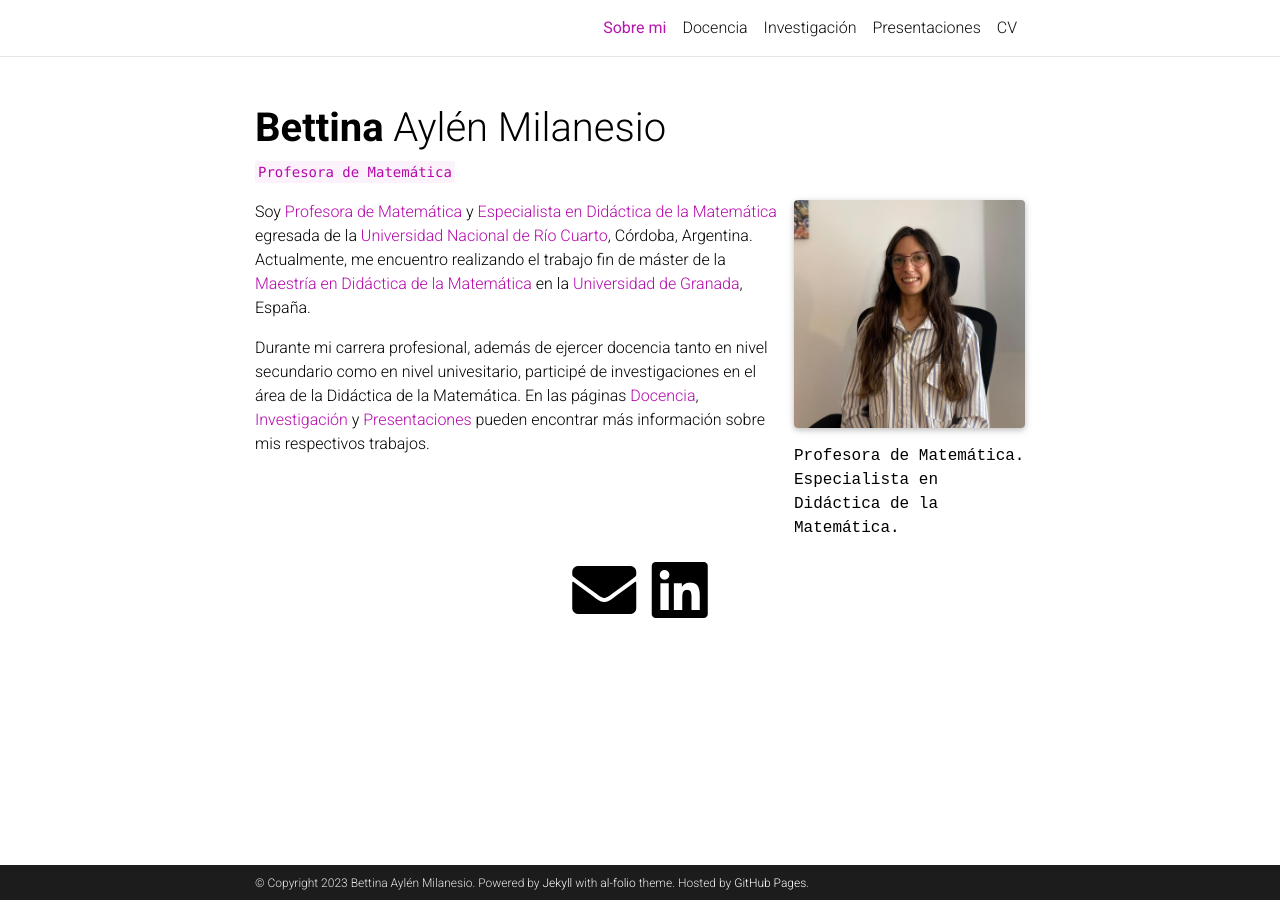
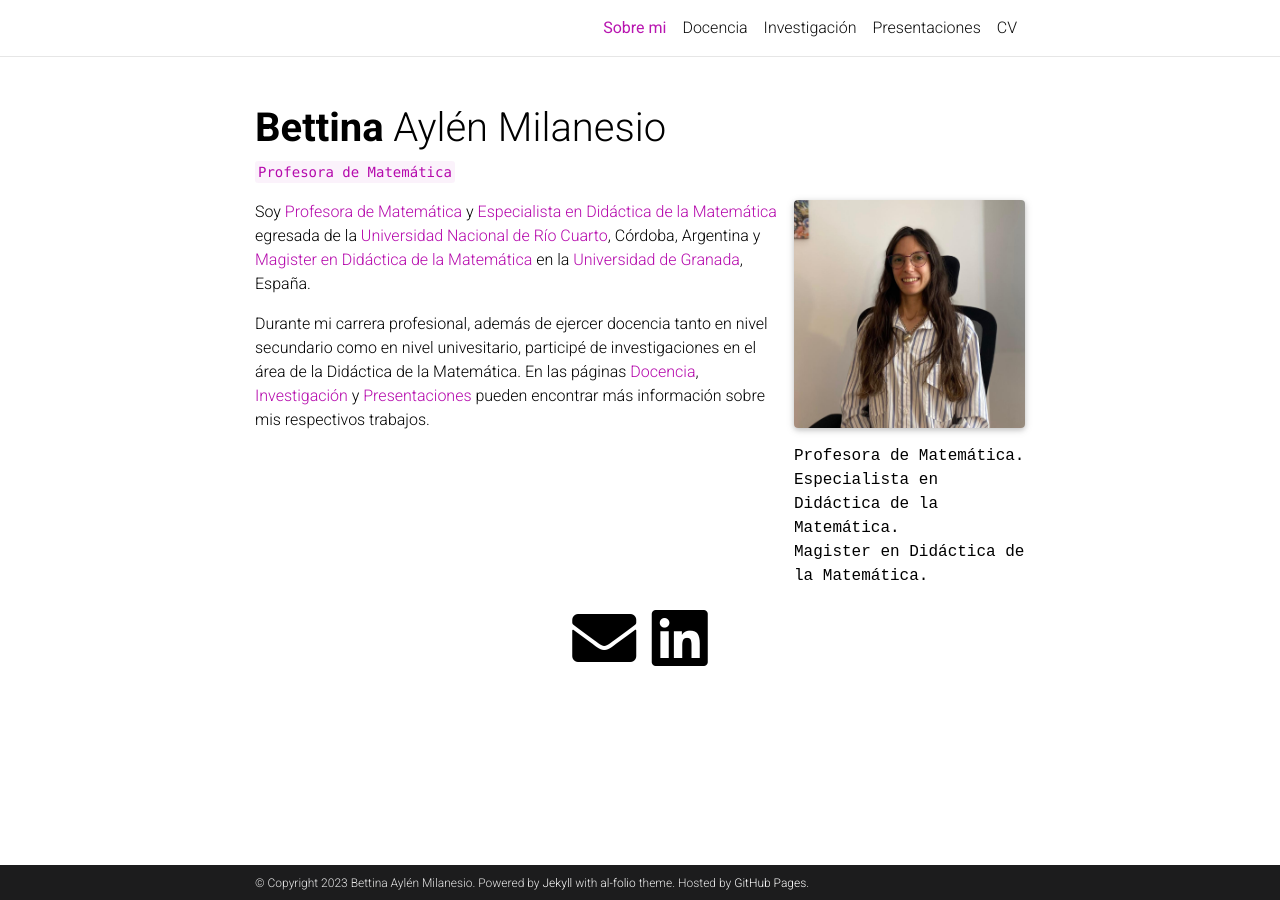
Before and after one commit to bmilanesio/bmilanesio.github.io, a Jekyll site: the page built from _pages/about.md, in a window 1280 px wide. Built offline with Jekyll 4.4.1, drawn with Linux system fonts in a browser that asks for light colours; full-size pictures stand in for the smaller copies a plugin makes; comment, search, counter and statistics services are not loaded; a style sheet for code colours, icons or effects is not loaded.

Commit message:
actualización

```diff
--- a/_pages/about.md
+++ b/_pages/about.md
@@ -11,6 +11,7 @@
   address: >
     <p>Profesora de Matemática.</p>
     <p>Especialista en Didáctica de la Matemática.</p>
+    <p>Magister en Didáctica de la Matemática.</p>
     <p></p>
 
 news: true  # includes a list of news items
@@ -18,6 +19,6 @@
 social: true  # includes social icons at the bottom of the page
 ---
 
-Soy [Profesora de Matemática](https://www.unrc.edu.ar/unrc/carreras/exa_prof_matematica.php) y [Especialista en Didáctica de la Matemática](https://www.exa.unrc.edu.ar/especializacion-en-didactica-de-la-matematica/) egresada de la [Universidad Nacional de Río Cuarto](https://www.unrc.edu.ar/), Córdoba, Argentina. Actualmente, me encuentro realizando el trabajo fin de máster de la [Maestría en Didáctica de la Matemática](https://www.ugr.es/estudiantes/master-doctorados/master-universitario-didactica-matematica-1) en la [Universidad de Granada](https://www.ugr.es/), España.
+Soy [Profesora de Matemática](https://www.unrc.edu.ar/unrc/carreras/exa_prof_matematica.php) y [Especialista en Didáctica de la Matemática](https://www.exa.unrc.edu.ar/especializacion-en-didactica-de-la-matematica/) egresada de la [Universidad Nacional de Río Cuarto](https://www.unrc.edu.ar/), Córdoba, Argentina y [Magister en Didáctica de la Matemática](https://www.ugr.es/estudiantes/master-doctorados/master-universitario-didactica-matematica-1) en la [Universidad de Granada](https://www.ugr.es/), España.
 
 Durante mi carrera profesional, además de ejercer docencia tanto en nivel secundario como en nivel univesitario, participé de investigaciones en el área de la Didáctica de la Matemática. En las páginas [Docencia](/teaching/), [Investigación](/research/) y [Presentaciones](https://bmilanesio.github.io/presentations/) pueden encontrar más información sobre mis respectivos trabajos.
```
